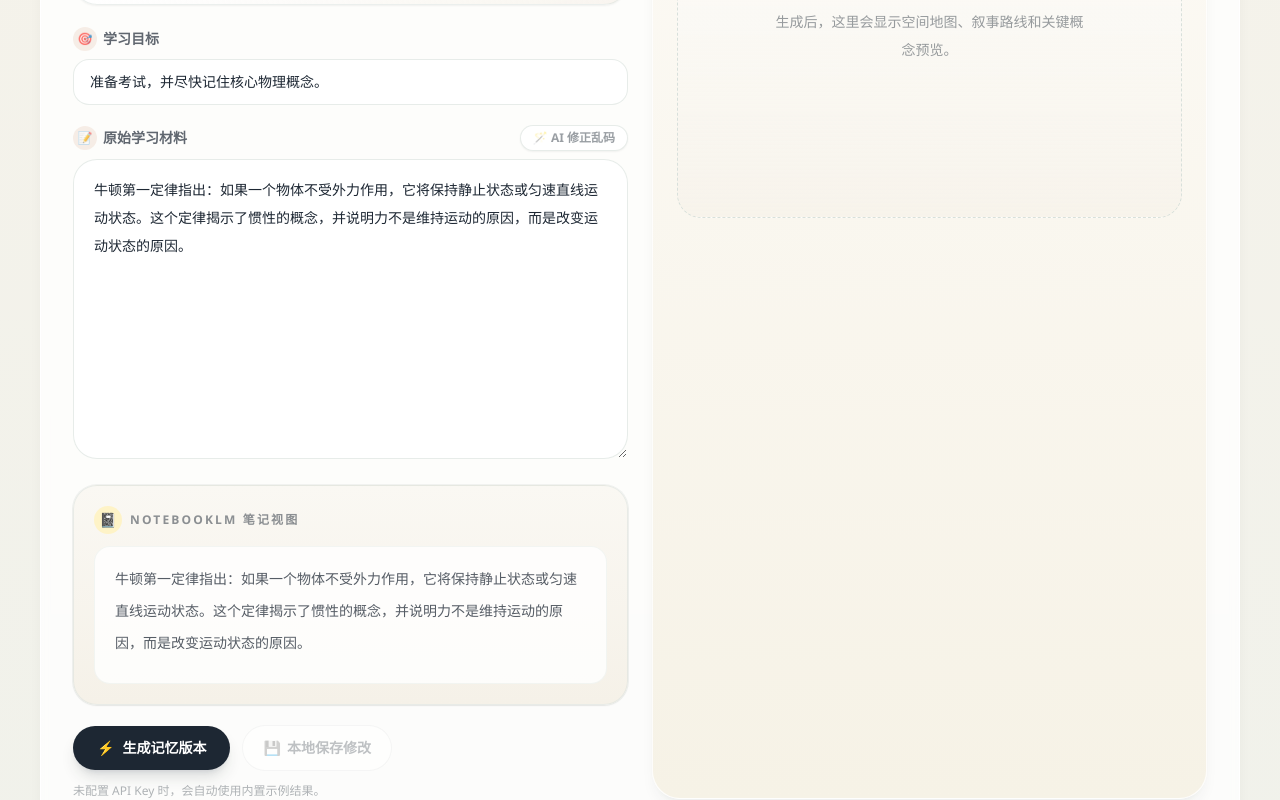
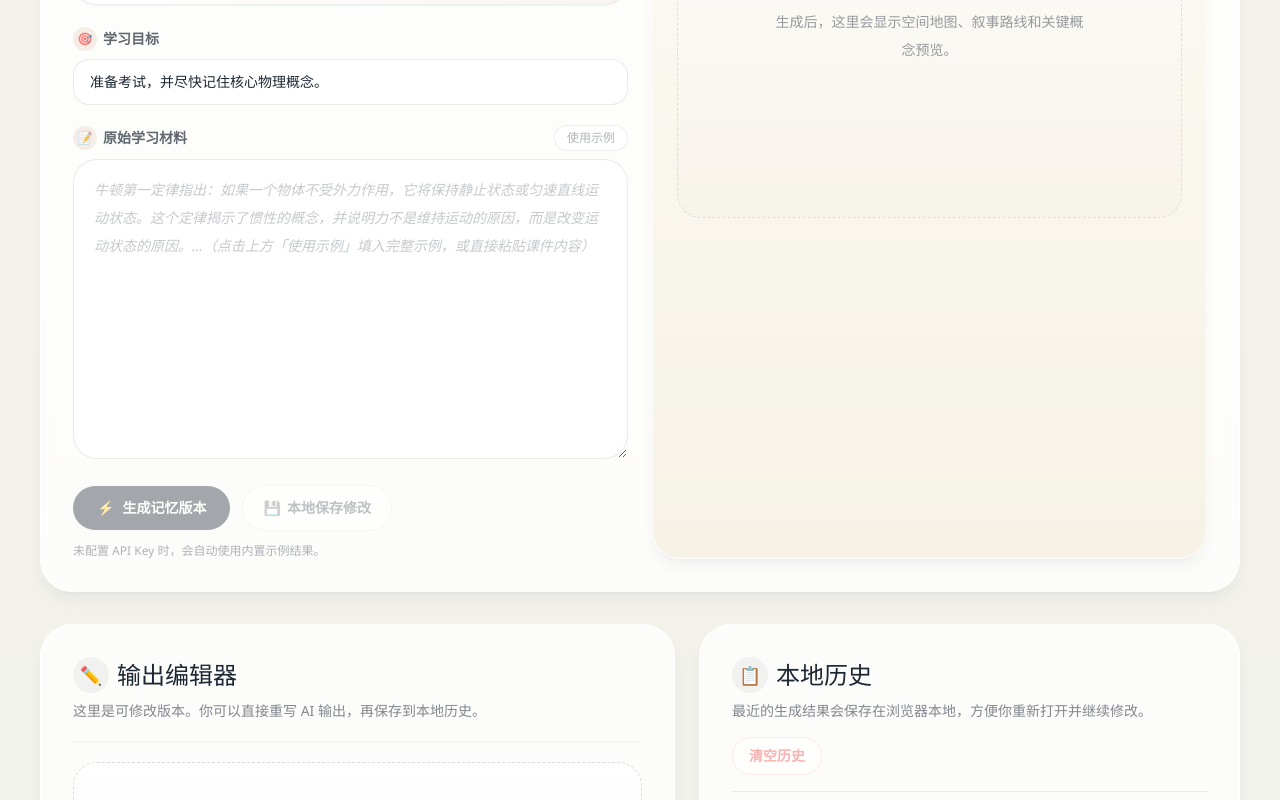
Before and after one commit to zjr24for-alt/remember-better, a Next.js app: page / in a window 1280 px wide. Shown: the part 920-1720 px from the top of the page. Built offline with nearby package versions, Linux system fonts and the light colour scheme.

Commit message:
Ghost placeholder + 1-click paste replacement

```diff
--- a/components/workspace.tsx
+++ b/components/workspace.tsx
@@ -160,7 +160,7 @@ function splitNarrative(text: string): string[] {
 }
 
 export function Workspace() {
-  const [sourceText, setSourceText] = useState(starterText);
+  const [sourceText, setSourceText] = useState("");
   const [focusGoal, setFocusGoal] = useState(
     "\u51c6\u5907\u8003\u8bd5\uff0c\u5e76\u5c3d\u5feb\u8bb0\u4f4f\u6838\u5fc3\u7269\u7406\u6982\u5ff5\u3002"
   );
@@ -459,6 +459,16 @@ export function Workspace() {
                 <span className="flex h-6 w-6 items-center justify-center rounded-full bg-accent/10 text-xs">📝</span>
                 {uiText.sourceMaterial}
               </span>
+              <div className="flex items-center gap-2">
+                {!sourceText.trim() && (
+                  <button
+                    type="button"
+                    onClick={() => setSourceText(starterText)}
+                    className="inline-flex items-center gap-1 rounded-full border border-fog/50 bg-white/80 px-3 py-1 text-xs text-ink/35 transition-all hover:border-accent/30 hover:text-accent"
+                  >
+                    使用示例
+                  </button>
+                )}
                 {sourceText.trim() && (
                   <button
                     type="button"
@@ -474,11 +484,12 @@ export function Workspace() {
                   </button>
                 )}
               </div>
+            </div>
             <textarea
               value={sourceText}
               onChange={(event) => setSourceText(event.target.value)}
-              className="min-h-[300px] w-full max-w-full resize-y overflow-auto rounded-[1.5rem] border border-fog/60 bg-white px-5 py-4 text-sm leading-7 outline-none ring-0 transition-all placeholder:text-ink/30 focus:border-accent focus:ring-2 focus:ring-accent/10"
-              placeholder={uiText.sourcePlaceholder}
+              className="min-h-[300px] w-full max-w-full resize-y overflow-auto rounded-[1.5rem] border border-fog/60 bg-white px-5 py-4 text-sm leading-7 outline-none ring-0 transition-all placeholder:text-ink/25 placeholder:italic focus:border-accent focus:ring-2 focus:ring-accent/10"
+              placeholder={starterText.slice(0, 120) + "…（点击上方「使用示例」填入完整示例，或直接粘贴课件内容）"}
             />
           </label>
 
```
Lines whose indentation alone changed are shown as unchanged.
